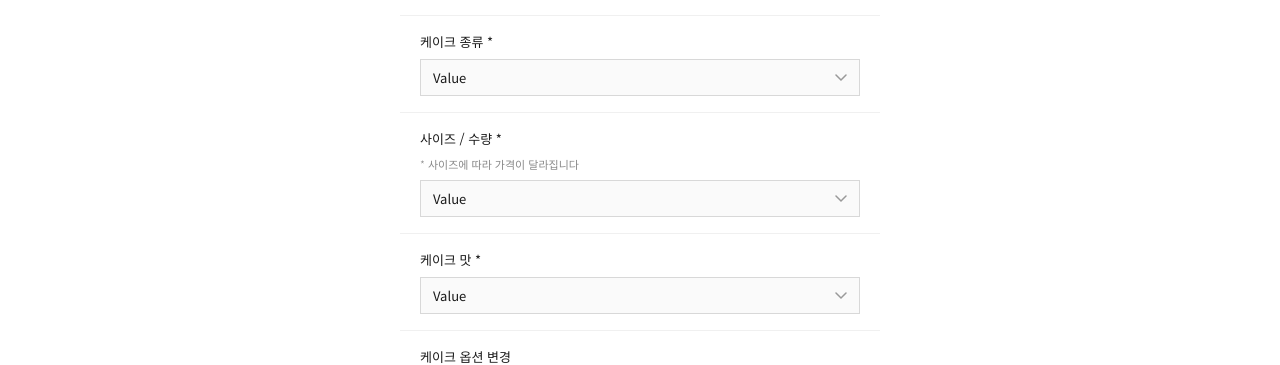
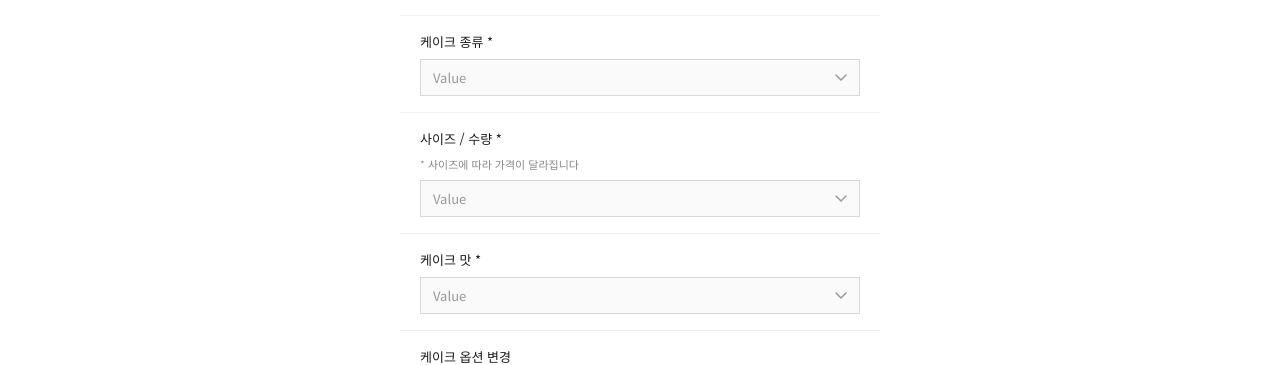
Before and after one commit to ju0321/OhMuseCake-Frontend, a React (Vite) app: page /order in a window 1280 px wide. Shown: the part 430-795 px from the top of the page. Built offline with nearby package versions, Linux system fonts and the light colour scheme.

Commit message:
fix: 모든 select Value 회색, 선택 후 검정

```diff
--- a/src/pages/OrderPage.jsx
+++ b/src/pages/OrderPage.jsx
@@ -268,7 +268,7 @@ export default function OrderPage() {
         <div className="form-group">
           <label className="form-label required">케이크 종류</label>
           <select
-            className="form-select"
+            className={`form-select${!form.cakeCategory ? ' placeholder' : ''}`}
             value={form.cakeCategory}
             onChange={(e) => set('cakeCategory', e.target.value)}
             required
@@ -285,7 +285,7 @@ export default function OrderPage() {
           <label className="form-label required">사이즈 / 수량</label>
           <p className="form-hint">* 사이즈에 따라 가격이 달라집니다</p>
           <select
-            className="form-select"
+            className={`form-select${!form.cakeSize ? ' placeholder' : ''}`}
             value={form.cakeSize}
             onChange={(e) => set('cakeSize', e.target.value)}
             required
@@ -301,7 +301,7 @@ export default function OrderPage() {
         <div className="form-group">
           <label className="form-label required">케이크 맛</label>
           <select
-            className="form-select"
+            className={`form-select${!form.cakeFlavor ? ' placeholder' : ''}`}
             value={form.cakeFlavor}
             onChange={(e) => set('cakeFlavor', e.target.value)}
             required
```
